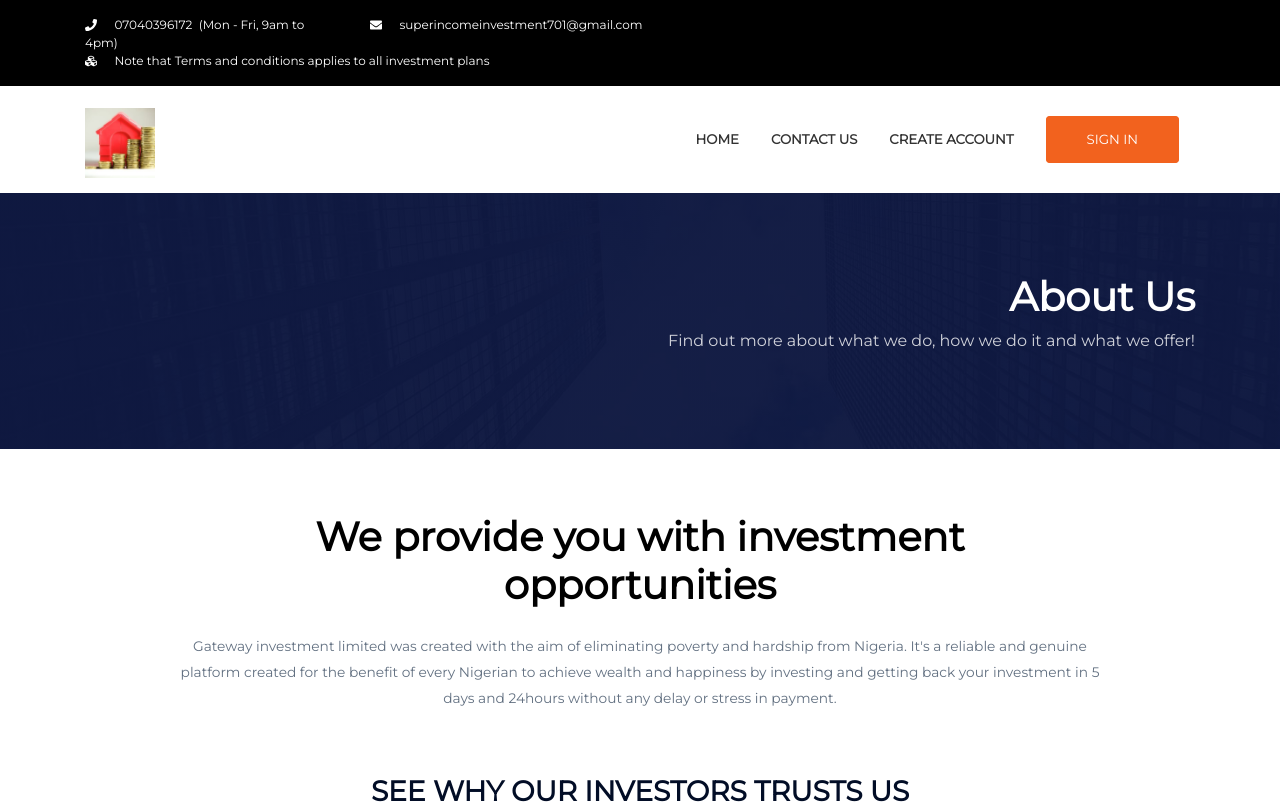
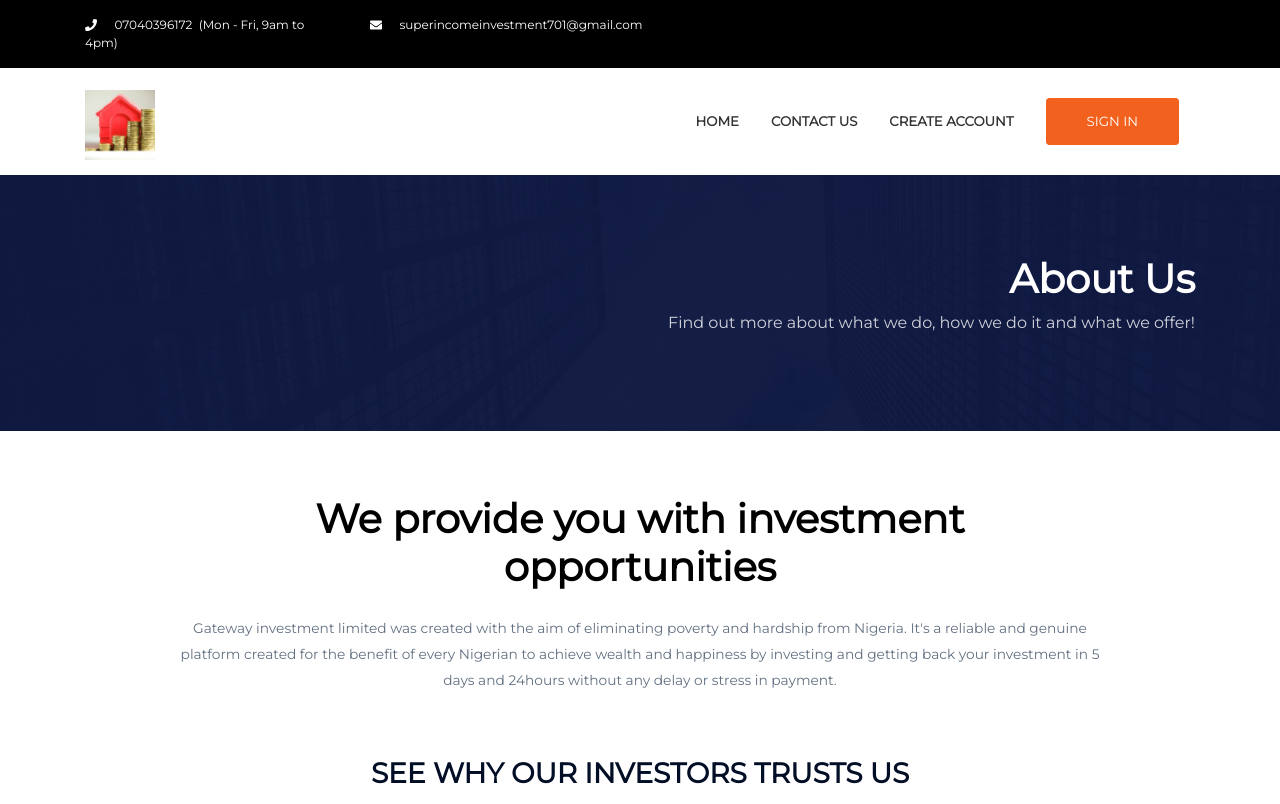
Before and after one commit to Achilles45/superincome, a Vue app: page /about in a window 1280 px wide. Shown: the top 804 px of the page. Built offline with nearby package versions, Linux system fonts and the light colour scheme.

Commit message:
More fix to the topbar

```diff
--- a/src/components/Topbar.vue
+++ b/src/components/Topbar.vue
@@ -8,9 +8,9 @@
             <div class="col-md-5">
                  <i class="fa fa-envelope"></i>&nbsp;&nbsp; superincomeinvestment701@gmail.com
             </div>
-            <div class="col-md-5">
+            <!-- <div class="col-md-5">
                 <i class="fa fa-cubes"></i>&nbsp;&nbsp; Note that Terms and conditions applies to all investment plans
-            </div>
+            </div> -->
         </div>
       </div>
   </div>
```
